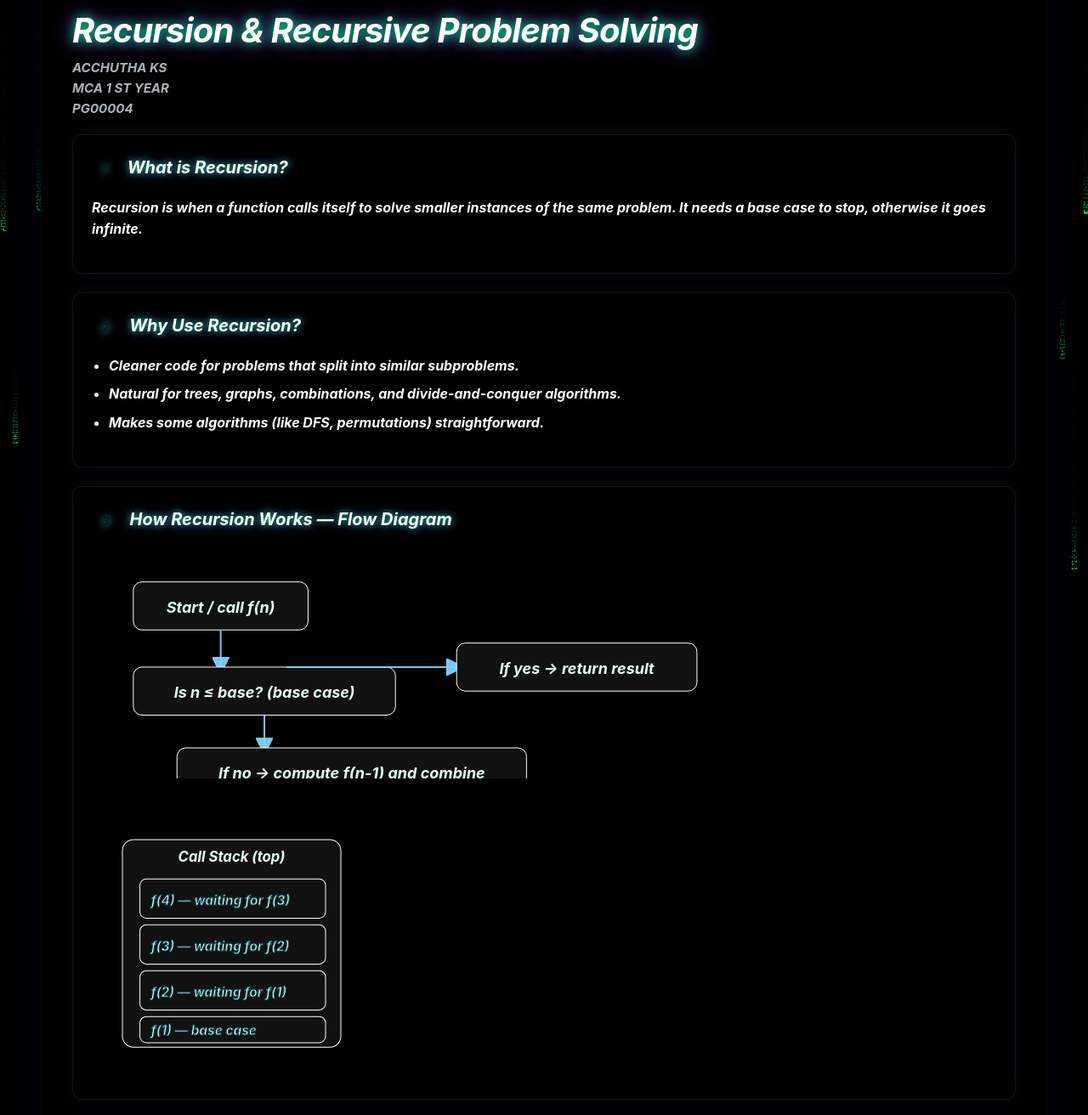
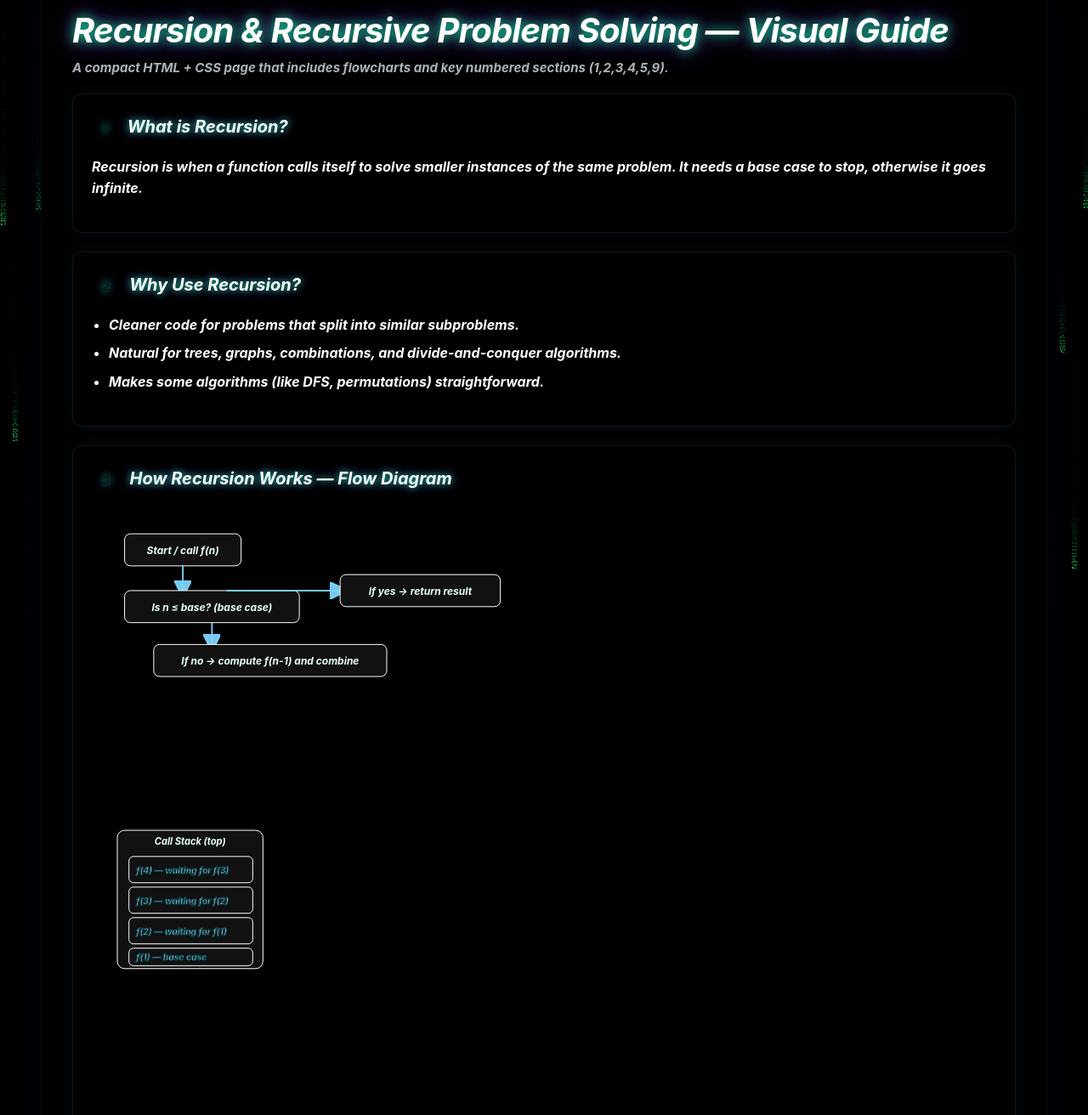
Before and after one commit to ACCHU04/presentation, a plain HTML site: page index.html in a window 1280 px wide. Shown: the part 77-1389 px from the top of the page at 85% size. Drawn offline with Linux system fonts and the light colour scheme; animation ran at ten frames a second.

Commit message:
Update index.html

```diff
--- a/index.html
+++ b/index.html
@@ -3,7 +3,7 @@
 <head>
   <meta charset="utf-8" />
   <meta name="viewport" content="width=device-width,initial-scale=1" />
-  <title>Recursion & Recursive Problem Solving </title>
+  <title>Recursion & Recursive Problem Solving — Visual Guide</title>
   <style>
     :root{
       --bg-1: #000000;
@@ -154,10 +154,8 @@
   <div class="wrap">
     <header>
       <div>
-        <h1>Recursion & Recursive Problem Solving</h1>
-        <p>ACCHUTHA KS</p>
-        <P>MCA 1 ST YEAR</P>
-        <P>PG00004</P>
+        <h1>Recursion & Recursive Problem Solving — Visual Guide</h1>
+        <p>A compact HTML + CSS page that includes flowcharts and key numbered sections (1,2,3,4,5,9).</p>
       </div>
     </header>
 
@@ -184,7 +182,7 @@
           <h2><span class="section-number">3</span>How Recursion Works — Flow Diagram</h2>
           <div class="flow">
             <!-- Simple flowchart SVG -->
-            <svg viewBox="0 0 800 200" xmlns="http://www.w3.org/2000/svg" role="img" aria-label="Recursion flowchart">
+            <svg viewBox="0 0 1200 350" xmlns="http://www.w3.org/2000/svg" role="img" aria-label="Recursion flowchart">
               <defs>
                 <marker id="arrow" markerWidth="10" markerHeight="10" refX="6" refY="5" orient="auto">
                   <path d="M0 0 L10 5 L0 10 z" fill="#7dd3fc" />
@@ -210,7 +208,7 @@
             </svg>
 
             <!-- Call stack illustration -->
-            <svg viewBox="0 0 800 220" xmlns="http://www.w3.org/2000/svg" role="img" aria-label="Call stack illustration">
+            <svg viewBox="0 0 1200 380" xmlns="http://www.w3.org/2000/svg" role="img" aria-label="Call stack illustration">
               <rect x="14" y="14" width="200" height="190" rx="10" fill="#021622" stroke="#083d4b" />
               <text x="114" y="34" text-anchor="middle" fill="#9adff4" font-size="13">Call Stack (top)</text>
 
@@ -238,7 +236,7 @@
           <p>Factorial recursively: <code>n! = n × (n−1)!</code> with <code>0! = 1</code>.</p>
 
           <!-- Factorial Flowchart -->
-          <svg viewBox="0 0 800 260" xmlns="http://www.w3.org/2000/svg" style="margin-bottom:12px;">
+          <svg viewBox="0 0 1200 420" xmlns="http://www.w3.org/2000/svg" style="margin-bottom:12px;">
             <defs>
               <marker id="arrow2" markerWidth="10" markerHeight="10" refX="6" refY="5" orient="auto">
                 <path d="M0 0 L10 5 L0 10 z" fill="#ffb86c" />
@@ -280,7 +278,7 @@ print(factorial(5))  # 120</code></pre>
           <p>Recursive Fibonacci splits into two subproblems: fib(n−1) and fib(n−2).</p>
 
           <!-- Fibonacci Flowchart -->
-          <svg viewBox="0 0 900 320" xmlns="http://www.w3.org/2000/svg" style="margin-bottom:12px;">
+          <svg viewBox="0 0 1400 500" xmlns="http://www.w3.org/2000/svg" style="margin-bottom:12px;">
             <defs>
               <marker id="arrow3" markerWidth="10" markerHeight="10" refX="6" refY="5" orient="auto">
                 <path d="M0 0 L10 5 L0 10 z" fill="#8be9fd" />
```
